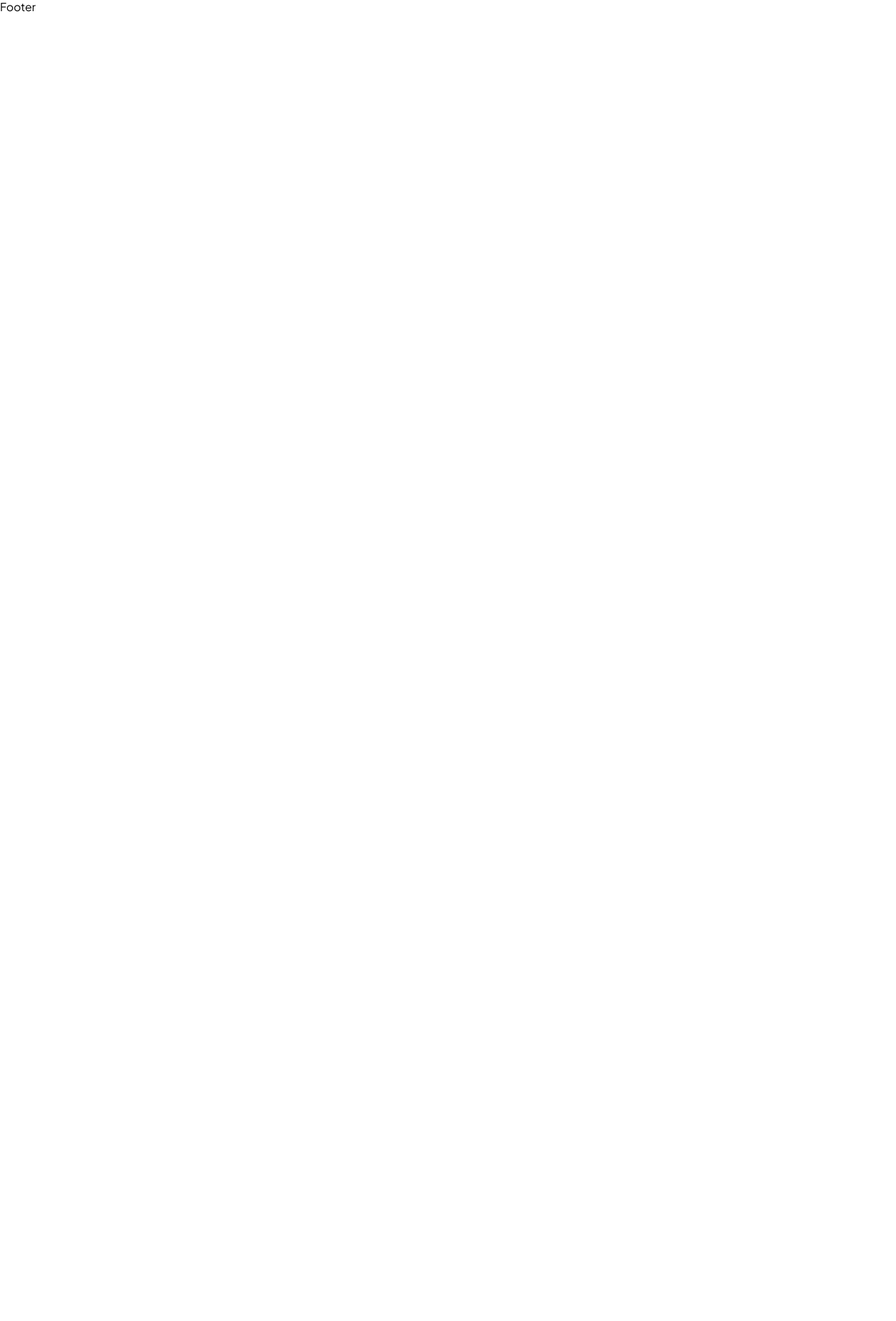
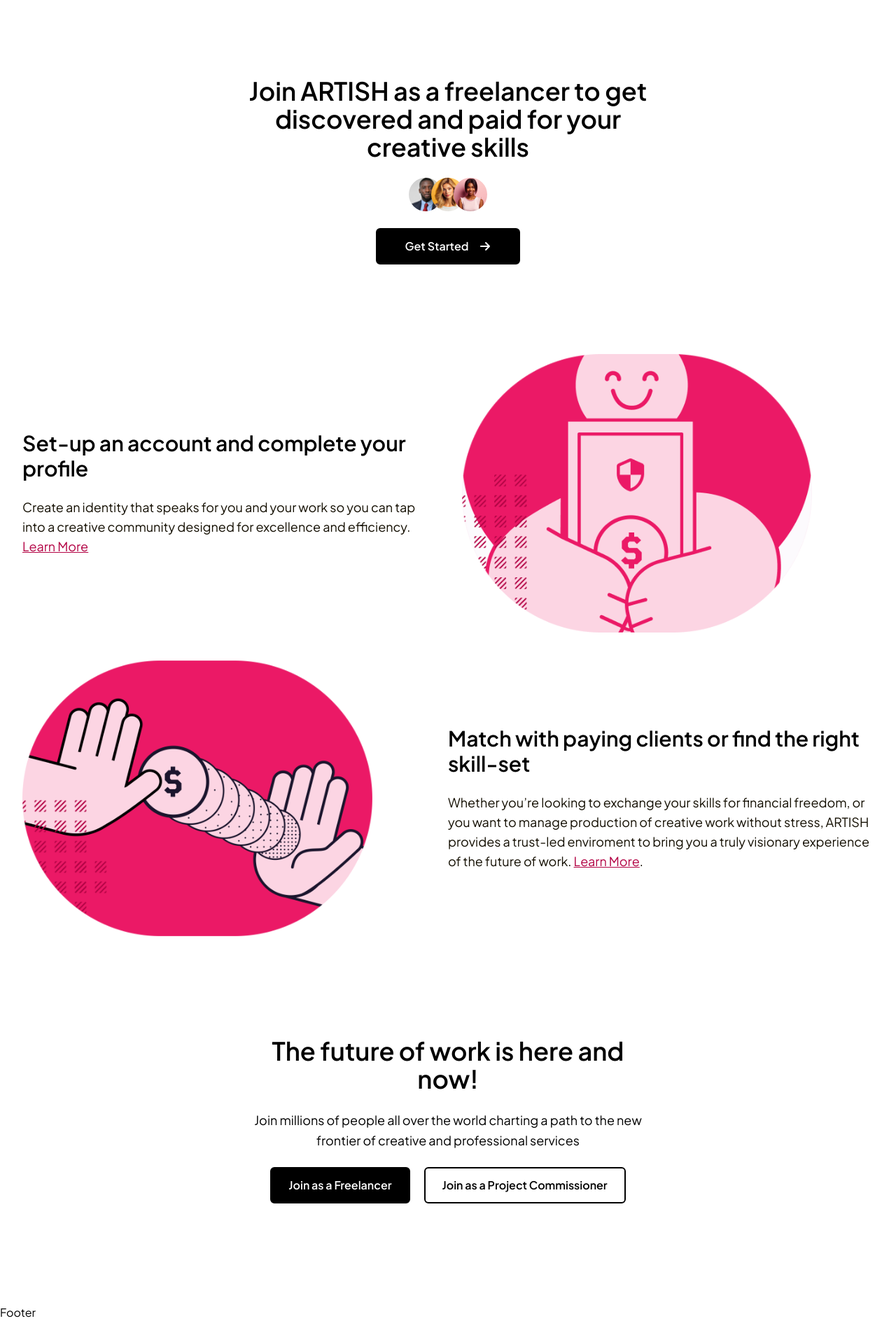
Before and after one commit to artish-io/artish-web, a Next.js app: page / in a window 1280 px wide. Shown: the part 886-2774 px from the top of the page at 70% size. Before the commit the page ends 908 px from the top, so only its background shows below. Built offline with nearby package versions, Linux system fonts and the light colour scheme.

Commit message:
get started section

```diff
--- /dev/null
+++ b/app/components/Home/GetStarted.tsx
@@ -0,0 +1,125 @@
+import Link from 'next/link';
+import Image from 'next/image';
+
+import { FaArrowRight } from 'react-icons/fa6';
+
+import Avatar1 from '@/public/images/avatar-1.jpeg';
+import Avatar2 from '@/public/images/avatar-2.jpeg';
+import Avatar3 from '@/public/images/avatar-3.jpeg';
+
+import SetUpImg from '@/public/images/set-up-acct.png';
+import MatchClient from '@/public/images/match-client.png';
+
+const GetStarted = () => {
+	return (
+		<div className="bg-white container">
+			<section className="my-28 text-center">
+				<div className="w-full md:w-1/2 mx-auto space-y-6">
+					<h2 className="text-3xl md:text-4xl font-semibold leading-tight">
+						Join ARTISH as a freelancer to get discovered and paid for your
+						creative skills
+					</h2>
+					<div className="flex justify-center -space-x-4 mb-4">
+						<Image
+							src={Avatar3}
+							alt="Person 1"
+							className="w-10 h-10 lg:w-12 lg:h-12 rounded-full object-cover"
+						/>
+						<Image
+							src={Avatar2}
+							alt="Person 2"
+							className="w-10 h-10 lg:w-12 lg:h-12 rounded-full  object-cover"
+						/>
+						<Image
+							src={Avatar1}
+							alt="Person 3"
+							className="w-10 h-10 lg:w-12 lg:h-12 rounded-full object-cover"
+						/>
+					</div>
+					<Link
+						href="/login"
+						className="font-semibold rounded-md border-2 border-black py-3 px-10 bg-black text-white inline-flex gap-4 items-center"
+					>
+						Get Started <FaArrowRight />
+					</Link>
+				</div>
+			</section>
+			<section className="my-28 md:my-32 space-y-10">
+				<div className="flex gap-10 justify-between items-center flex-col md:flex-row">
+					<div className="basis-1/2">
+						<h2 className="text-2xl md:text-3xl font-semibold mb-6">
+							Set-up an account and complete your profile
+						</h2>
+						<p className="text-[#130E01] leading-relaxed text-base md:text-lg">
+							Create an identity that speaks for you and your work so you can
+							tap into a creative community designed for excellence and
+							efficiency.{' '}
+							<Link href="#" className="text-[#B30445] underline">
+								Learn More
+							</Link>
+						</p>
+					</div>
+					<div className="basis-1/2 ">
+						<Image
+							src={SetUpImg}
+							alt="Set up account"
+							className="w-[300px] md:w-[500px]"
+						/>
+					</div>
+				</div>
+				<div className="flex gap-10 justify-between items-center flex-col md:flex-row-reverse">
+					<div className="basis-1/2">
+						<h2 className="text-2xl md:text-3xl font-semibold mb-6">
+							Match with paying clients or find the right skill-set
+						</h2>
+						<p className="text-[#130E01] leading-relaxed text-base md:text-lg">
+							Whether you’re looking to exchange your skills for financial
+							freedom, or you want to manage production of creative work without
+							stress, ARTISH provides a trust-led enviroment to bring you a
+							truly visionary experience of the future of work.{' '}
+							<Link href="#" className="text-[#B30445] underline">
+								Learn More
+							</Link>
+							.
+						</p>
+					</div>
+					<div className="">
+						<Image
+							src={MatchClient}
+							alt="Match with client"
+							className="w-[300px] md:w-[500px]"
+						/>
+					</div>
+				</div>
+			</section>
+			<section className="my-28 md:my-36">
+				<div className="w-full md:w-1/2 mx-auto space-y-6 text-center">
+					<h2 className="text-3xl md:text-4xl font-semibold leading-tight">
+						The future of work is here and <br />
+						now!
+					</h2>
+					<p className="leading-relaxed text-lg">
+						Join millions of people all over the world charting a path to the
+						new frontier of creative and professional services
+					</p>
+					<div className="flex items-center gap-5 justify-center">
+						<Link
+							href="/login"
+							className="font-semibold rounded-md border-2 border-black py-3 px-2 md:px-6 bg-black text-white inline-flex gap-4 items-center"
+						>
+							Join as a Freelancer
+						</Link>
+						<Link
+							href="/login"
+							className="font-semibold rounded-md border-2 border-black py-3 px-2 md:px-6 bg-white text-black inline-flex gap-4 items-center"
+						>
+							Join as a Project Commissioner
+						</Link>
+					</div>
+				</div>
+			</section>
+		</div>
+	);
+};
+
+export default GetStarted;
--- a/app/page.tsx
+++ b/app/page.tsx
@@ -1,10 +1,12 @@
 import React from 'react';
 import Hero from './components/Home/Hero';
+import GetStarted from './components/Home/GetStarted';
 
 const page = () => {
 	return (
 		<>
 			<Hero />
+			<GetStarted />
 		</>
 	);
 };
```
